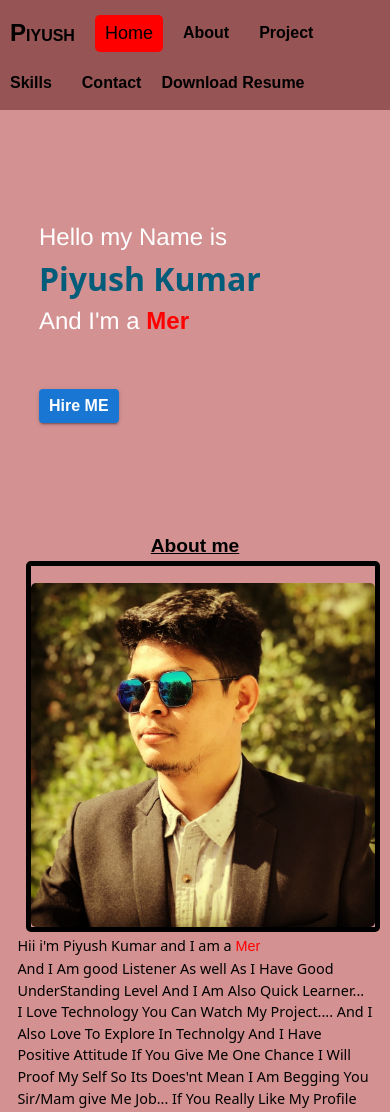
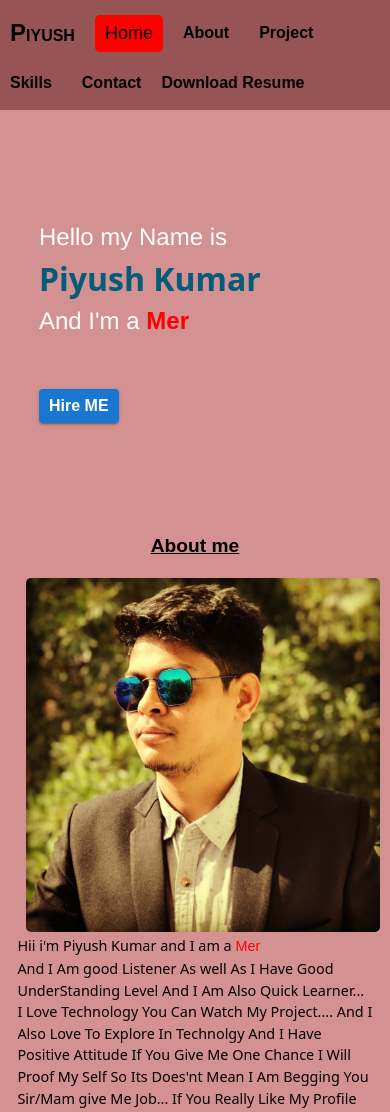
Before and after one commit to piyush254/PortfolioPiyush, a React (Vite) app: page / in a window 390 px wide. Shown: the top 1112 px of the page. Built offline with nearby package versions, Linux system fonts and the light colour scheme.

Commit message:
Image hovering

```diff
--- a/src/Component/About.css
+++ b/src/Component/About.css
@@ -53,7 +53,7 @@ p {
   .img {
     height: auto;
     border-radius: 5px;
-    border: 5px solid black;
+    /* border: 5px solid black; */
   }
 
   .info {
```
